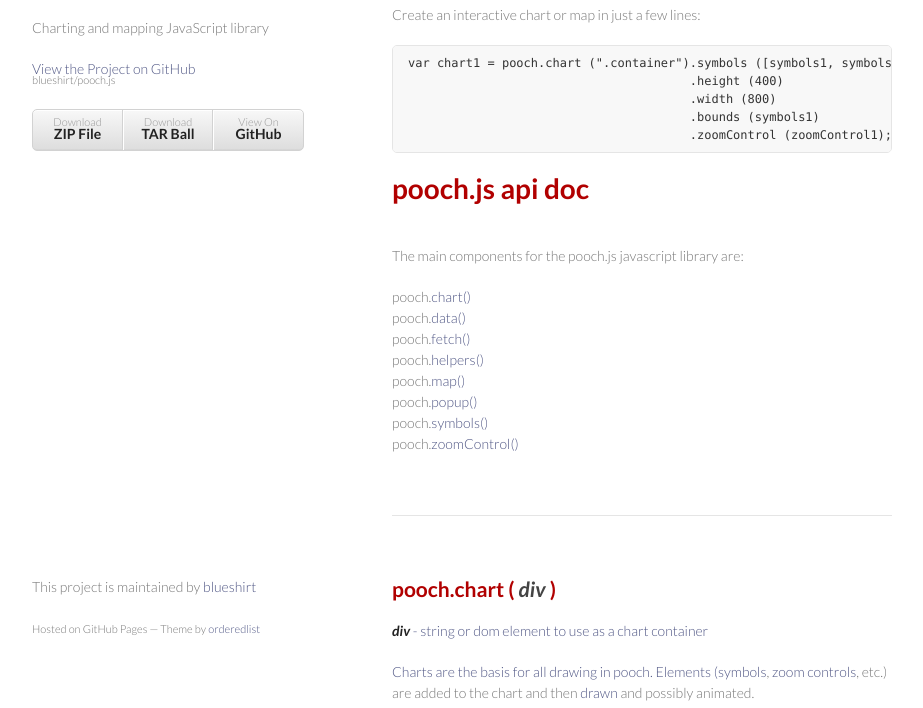
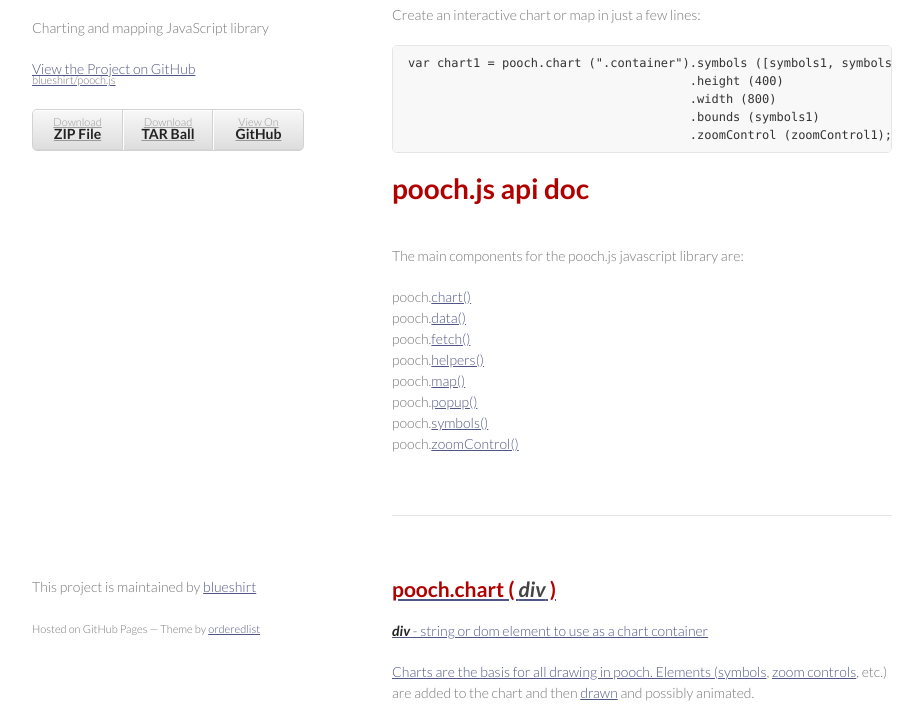
Before and after one commit to blueshirt/pooch.js, a plain HTML site: page index.html in a window 1280 px wide. Shown: the part 92-800 px from the top of the page, without its empty margins (178-1101 px from the left). Drawn offline with Linux system fonts and the light colour scheme.

Commit message:
Text decoration

```diff
--- a/index.html
+++ b/index.html
@@ -40,7 +40,7 @@
 </code></pre>
 
 <p><style>
-  a {color:#505785; font-weight: normal; font-decoration: underline;}
+  a {color:#505785; font-weight: normal; text-decoration: underline;}
   .arguments {color:#444;}
   .optional {color: #AAA;}
 h3 {color:#B10000;}
```
